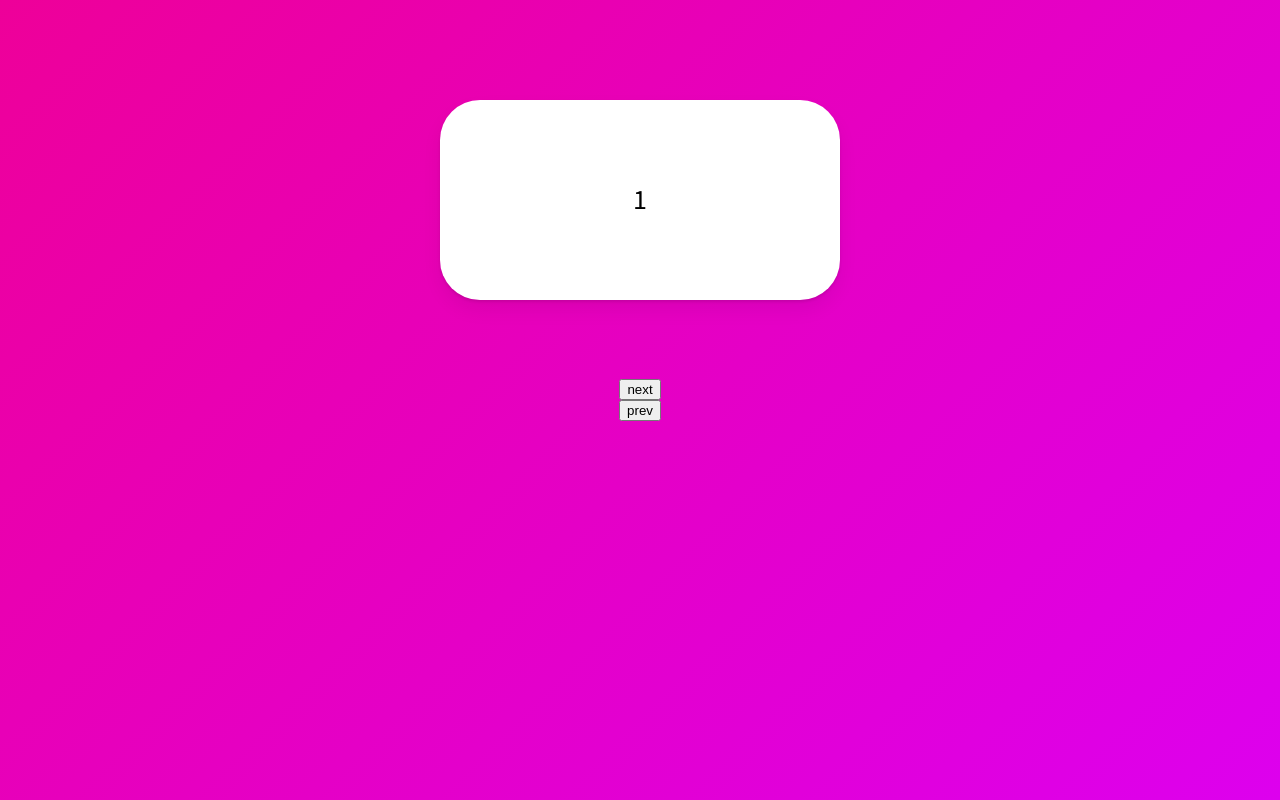
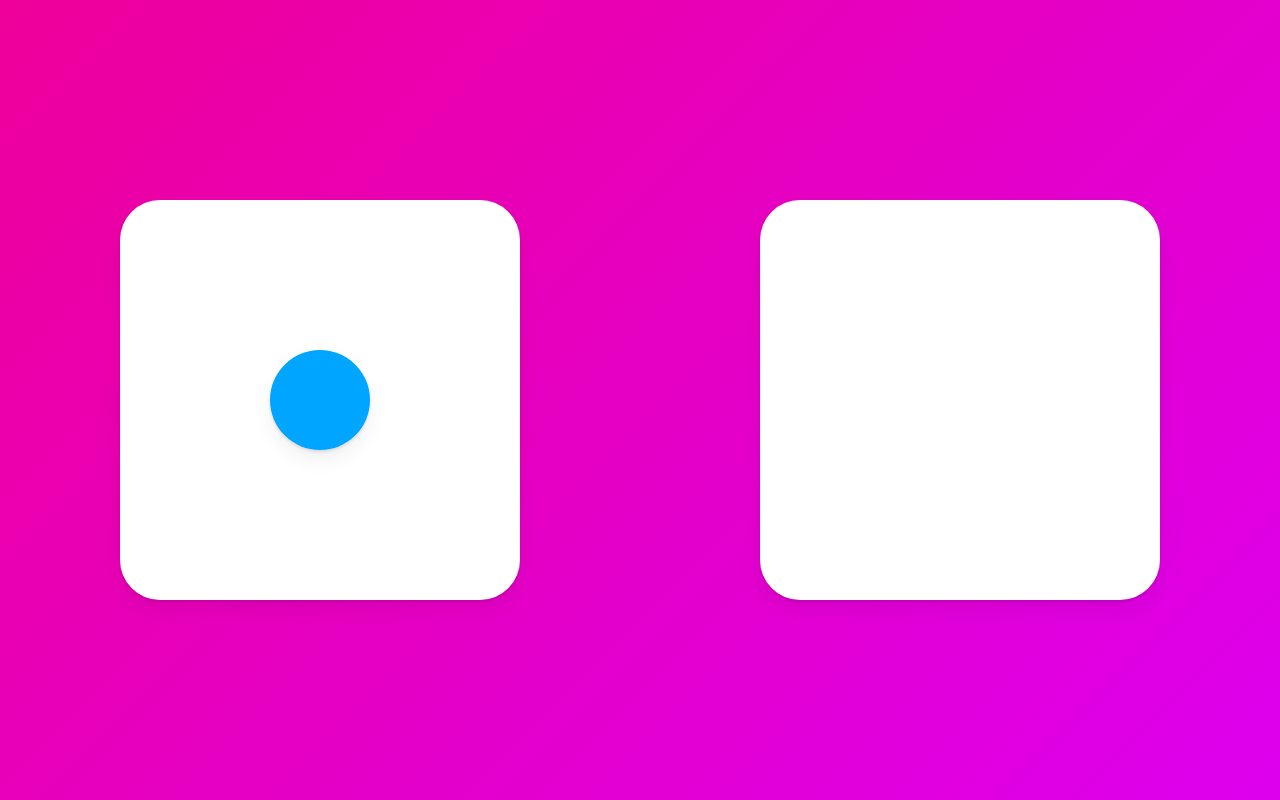
Before and after one commit to systic2/react-masterclass, a React (Create React App) app: page / in a window 1280 px wide. Built offline with nearby package versions, Linux system fonts and the light colour scheme.

Commit message:
You Need to Watch This

```diff
--- a/src/Root.tsx
+++ b/src/Root.tsx
@@ -80,83 +80,46 @@
   width: 100vw;
   height: 100vh;
   display: flex;
-  justify-content: center;
+  justify-content: space-around;
   align-items: center;
   background: linear-gradient(135deg, rgb(238, 0, 153), rgb(221, 0, 238));
-  flex-direction: column;
 `;
 
 const Box = styled(motion.div)`
   width: 400px;
-  height: 200px;
+  height: 400px;
   background-color: rgba(255, 255, 255, 1);
   border-radius: 40px;
   display: flex;
   justify-content: center;
   align-items: center;
-  position: absolute;
-  top: 100px;
-  font-size: 28px;
   box-shadow: 0 2px 3px rgba(0, 0, 0, 0.1), 0 10px 20px rgba(0, 0, 0, 0.06);
 `;
 
-const box = {
-  entry: (isBack: boolean) => {
-    return {
-      x: isBack ? -500 : 500,
-      opacity: 0,
-      scale: 0,
-    };
-  },
-  center: {
-    x: 0,
-    opacity: 1,
-    scale: 1,
-    transition: {
-      duration: 0.3,
-    },
-  },
-  exit: (back: boolean) => {
-    return {
-      x: back ? 500 : -500,
-      opacity: 0,
-      scale: 0,
-      transition: {
-        duration: 0.3,
-      },
-    };
-  },
-};
+const Circle = styled(motion.div)`
+  background-color: #00a5ff;
+  height: 100px;
+  width: 100px;
+  box-shadow: 0 2px 3px rgba(0, 0, 0, 0.1), 0 10px 20px rgba(0, 0, 0, 0.06);
+`;
 
 function Root() {
-  const [visible, setVisible] = useState(1);
-  const [back, setBack] = useState(false);
-  const nextPlease = () => {
-    setBack(false);
-    setVisible((prev) => (prev === 10 ? 10 : prev + 1));
-  };
-  const prevPlease = () => {
-    setBack(true);
-    setVisible((prev) => (prev === 1 ? 1 : prev - 1));
-  };
+  const [clicked, setClicked] = useState(false);
+  const toggleClicked = () => setClicked((prev) => !prev);
   return (
     <>
       <GlobalStyle />
-      <Wrapper>
-        <AnimatePresence mode="wait" custom={back}>
-          <Box
-            custom={back}
-            variants={box}
-            initial="entry"
-            animate="center"
-            exit="exit"
-            key={visible}
-          >
-            {visible}
-          </Box>
-        </AnimatePresence>
-        <button onClick={nextPlease}>next</button>
-        <button onClick={prevPlease}>prev</button>
+      <Wrapper onClick={toggleClicked}>
+        <Box>
+          {!clicked ? (
+            <Circle layoutId="circle" style={{ borderRadius: 50 }} />
+          ) : null}
+        </Box>
+        <Box>
+          {clicked ? (
+            <Circle layoutId="circle" style={{ borderRadius: 0, scale: 2 }} />
+          ) : null}
+        </Box>
       </Wrapper>
       <Outlet />
     </>
```
